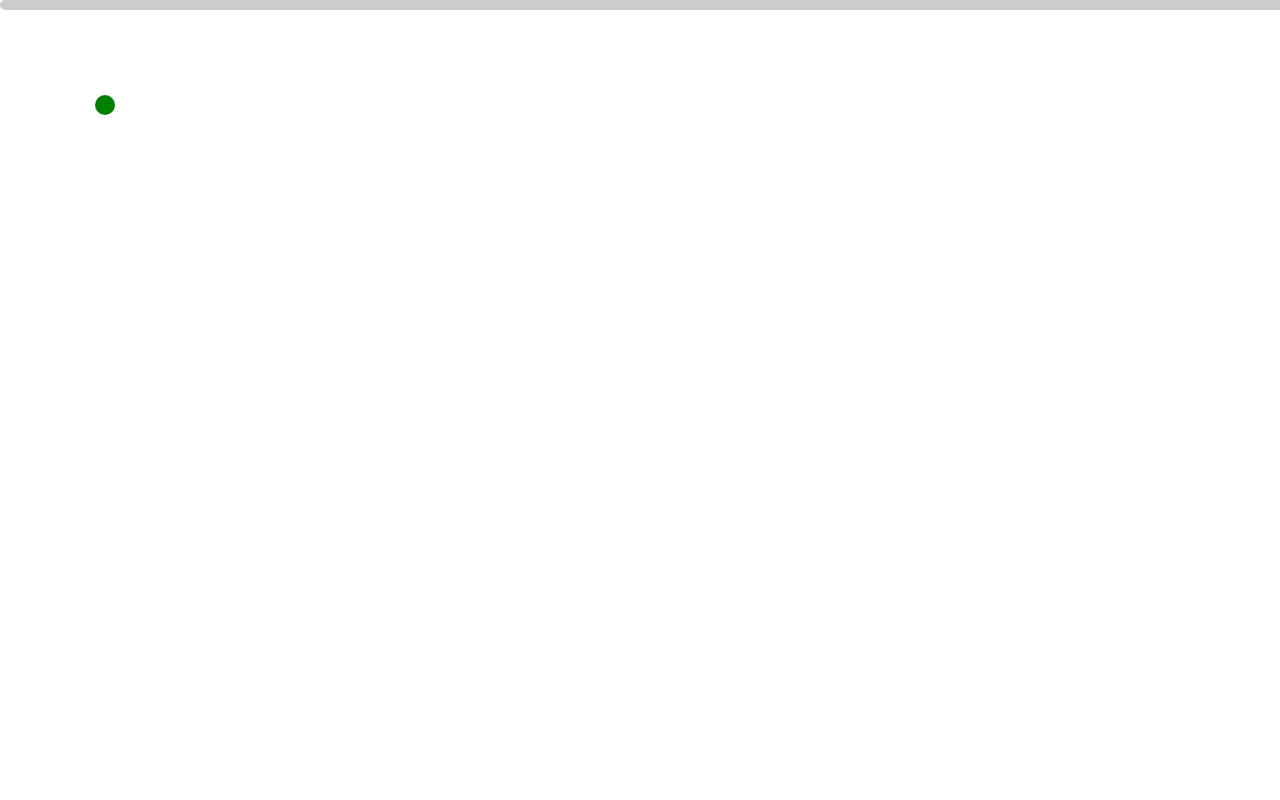
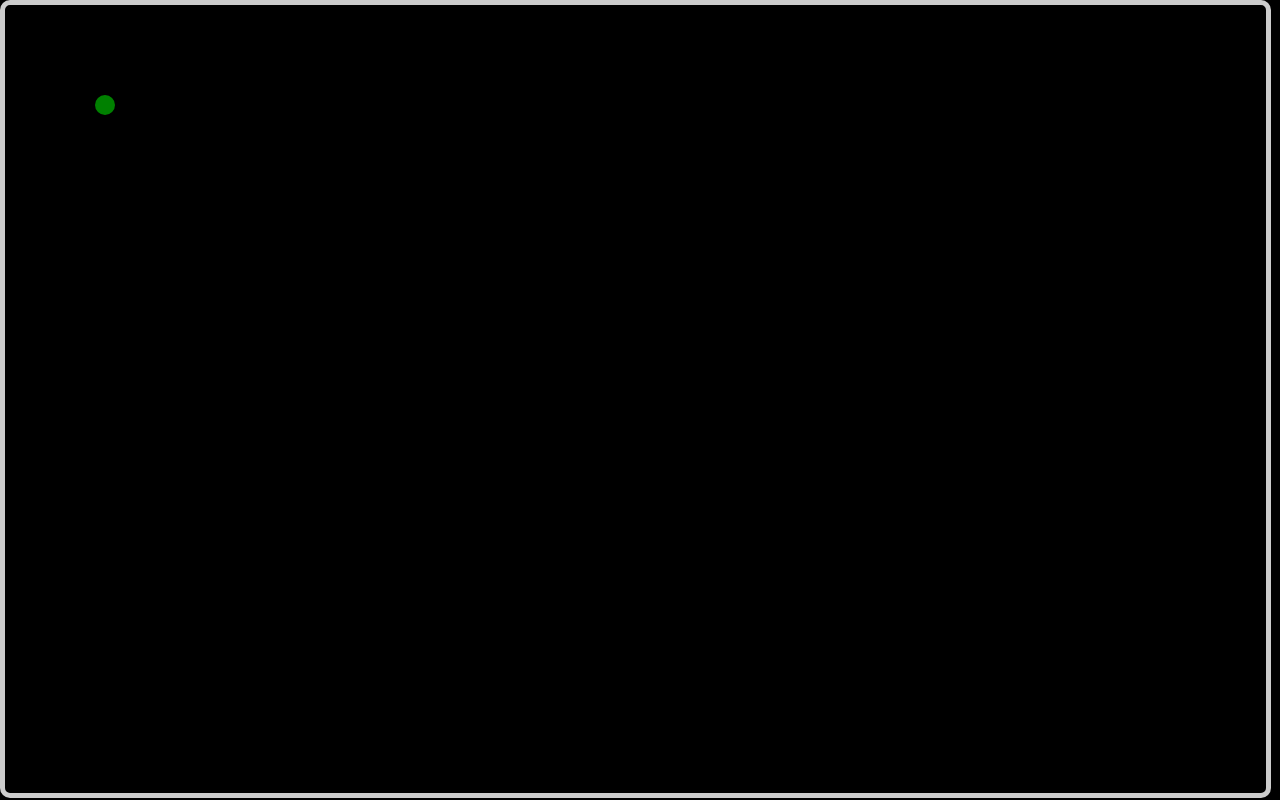
Before and after one commit to socullen/IoTGyroscopeApp, a plain HTML site: page index.html in a window 1280 px wide. Drawn offline with Linux system fonts and the light colour scheme.

Commit message:
css changes again

```diff
--- a/index.css
+++ b/index.css
@@ -1,6 +1,9 @@
 body {
-    padding: 0;
-    margin: 0;
+    padding: 0px;
+    margin: 0px;
+    height: 100%;
+    width: 100%;
+    background-color: black;
 }
 
 svg:not(:root) {
@@ -23,18 +26,21 @@ svg:not(:root) {
     border-radius: 2px;
 }
 
-/* .playable-buttons {
+.playable-buttons {
     text-align: right;
     width: 90%;
+    height: 90%;
     padding: 5px 10px 5px 26px;
-} */
+}
 
 .garden {
-    position: relative;
-    width: 100%;
-    height: 1000%;
+    position: absolute;
+    width: 98.5%;
+    height: 98.5%;
     border: 5px solid #CCC;
     border-radius: 10px;
+    display: flex;
+    justify-content: center;
 }
 
 .ball {
```
